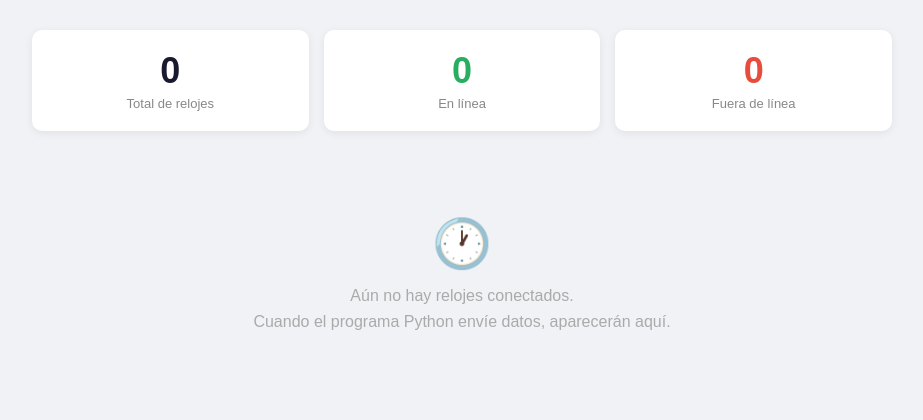
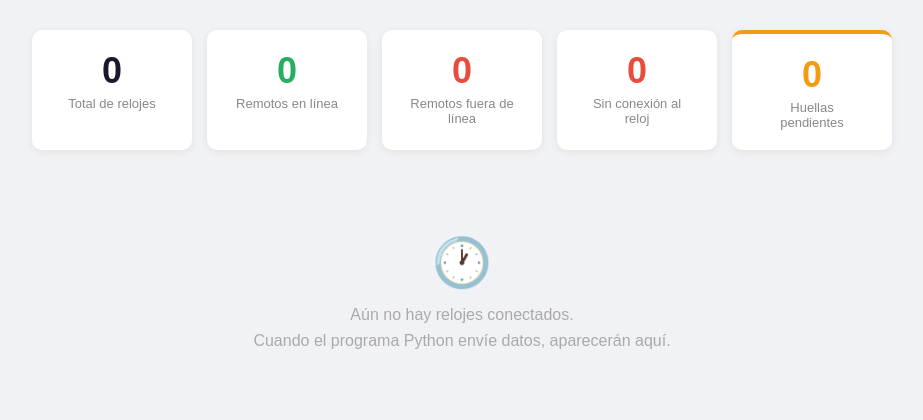
Before and after one commit to Catapato1024/panel-relojes, a Flask app: page / in a window 1280 px wide. Shown: the part 59-479 px from the top of the page, without its empty margins (178-1101 px from the left). Run offline with Flask 3, Linux system fonts and the light colour scheme; the visitor is signed in with stand-in values (Sample User, id 1).

Commit message:
Update index.html

```diff
--- a/templates/index.html
+++ b/templates/index.html
@@ -110,8 +110,10 @@
 
     <div class="container">
 
-        {% set online_count  = relojes | selectattr('remoto_online') | list | length %}
-        {% set offline_count = relojes | rejectattr('remoto_online') | list | length %}
+        {% set online_count    = relojes | selectattr('remoto_online') | list | length %}
+        {% set offline_count   = relojes | rejectattr('remoto_online') | list | length %}
+        {% set sin_reloj_count = relojes | rejectattr('reloj_online') | list | length %}
+        {% set huellas_count   = relojes | selectattr('huellas_pendientes') | list | length %}
 
         <div class="resumen">
             <div class="card">
@@ -120,11 +122,19 @@
             </div>
             <div class="card verde">
                 <div class="numero">{{ online_count }}</div>
-                <div class="label">En línea</div>
+                <div class="label">Remotos en línea</div>
             </div>
             <div class="card rojo">
                 <div class="numero">{{ offline_count }}</div>
-                <div class="label">Fuera de línea</div>
+                <div class="label">Remotos fuera de línea</div>
+            </div>
+            <div class="card rojo">
+                <div class="numero">{{ sin_reloj_count }}</div>
+                <div class="label">Sin conexión al reloj</div>
+            </div>
+            <div class="card" style="border-top: 4px solid #f39c12;">
+                <div class="numero" style="color:#f39c12;">{{ huellas_count }}</div>
+                <div class="label">Huellas pendientes</div>
             </div>
         </div>
 
```
